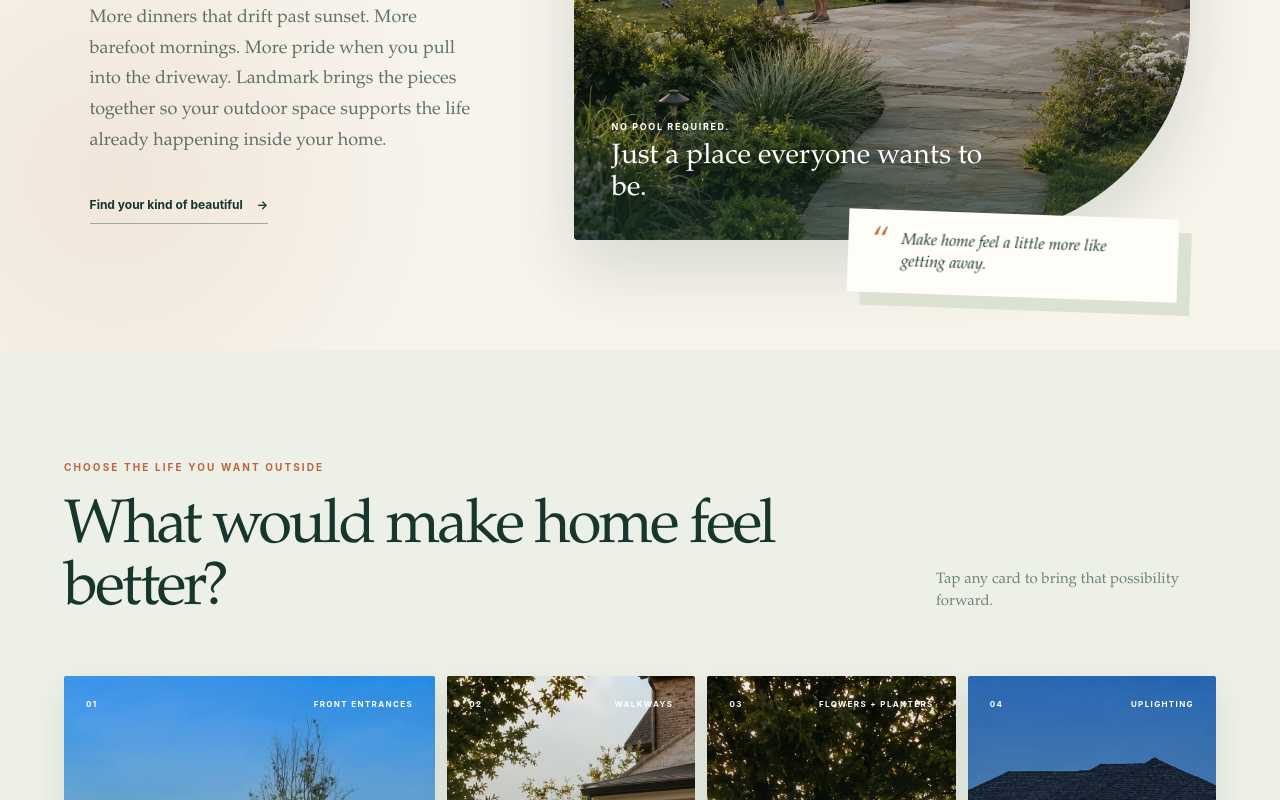
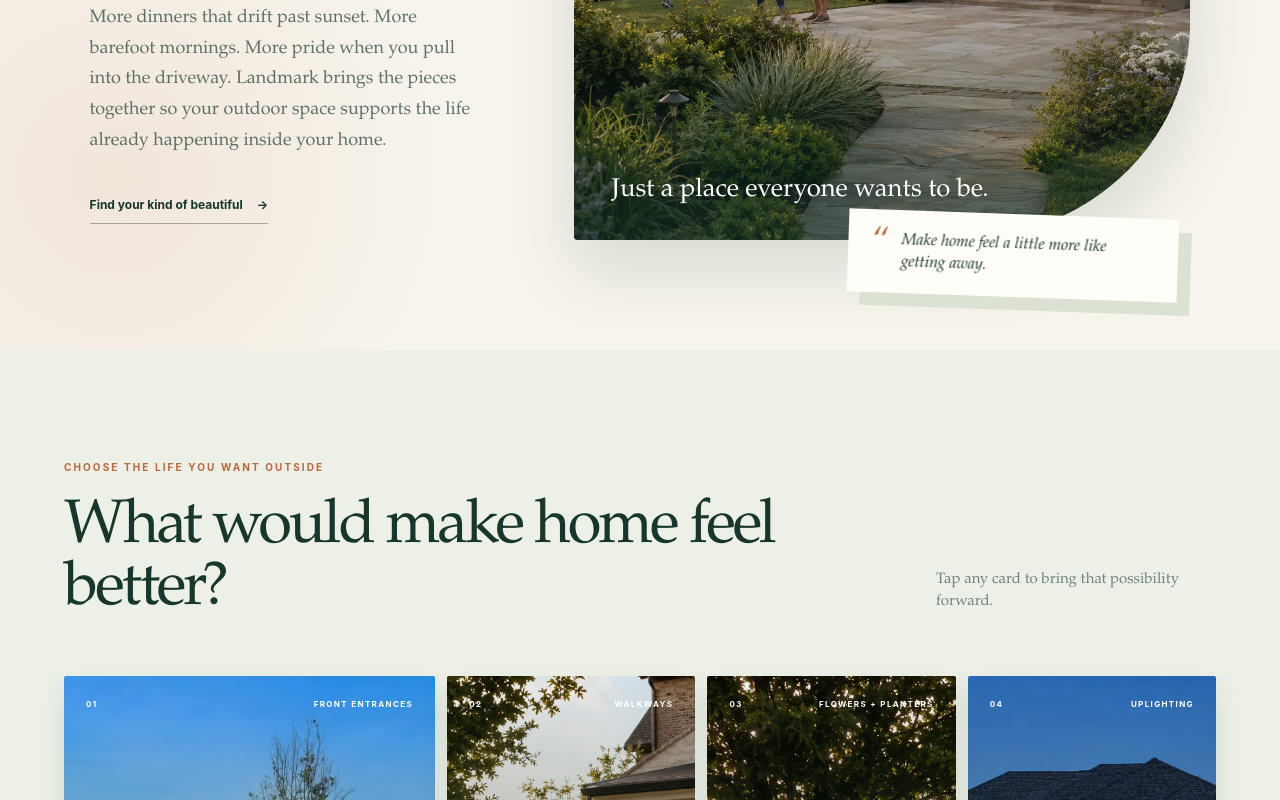
Before and after one commit to LordLingo/landmark, a Next.js app: page / in a window 1280 px wide. Shown: the part 1420-2220 px from the top of the page. Built offline with nearby package versions, Linux system fonts and the light colour scheme.

Commit message:
Polish homepage landscaping visuals (#1)
Update the homepage caption and approved before/after landscaping image.

```diff
--- a/app/globals.css
+++ b/app/globals.css
@@ -585,25 +585,16 @@ main {
   color: white;
 }
 
-.life-photo figcaption span,
 .life-photo figcaption strong {
   display: block;
 }
 
-.life-photo figcaption span {
-  margin-bottom: 8px;
-  font-size: 9px;
-  font-weight: 700;
-  letter-spacing: 0.18em;
-  text-transform: uppercase;
-}
-
 .life-photo figcaption strong {
-  max-width: 390px;
-  font-family: var(--serif);
-  font-size: 28px;
+  font-family: var(--serif);
+  font-size: clamp(18px, 2vw, 28px);
   font-weight: 400;
   line-height: 1.15;
+  white-space: nowrap;
 }
 
 .soft-quote {
--- a/app/page.tsx
+++ b/app/page.tsx
@@ -250,7 +250,6 @@ export default function Home() {
             alt="A family enjoying an elegant landscaped backyard in North Texas"
           />
           <figcaption>
-            <span>No pool required.</span>
             <strong>Just a place everyone wants to be.</strong>
           </figcaption>
         </figure>
@@ -351,7 +350,7 @@ export default function Home() {
             style={{ clipPath: `inset(0 ${100 - slider}% 0 0)` }}
           >
             <img
-              src="/images/texas-home-after.webp"
+              src="/images/texas-home-after-stone.webp"
               alt="The same Texas home with a finished front landscape design"
             />
           </div>
```
Also changed, not shown: public/images/texas-home-after-stone.webp (added).
